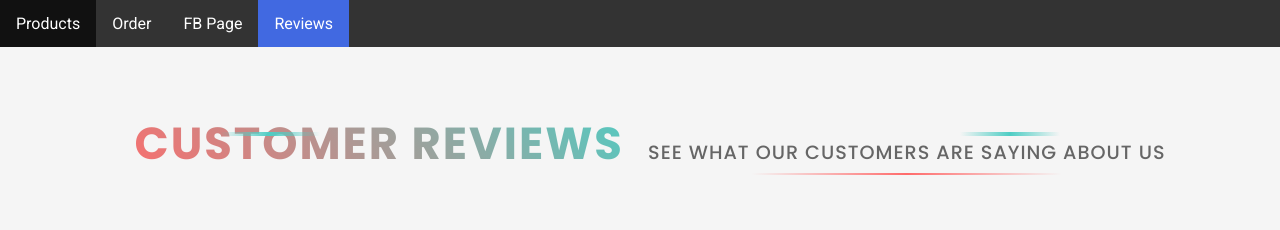
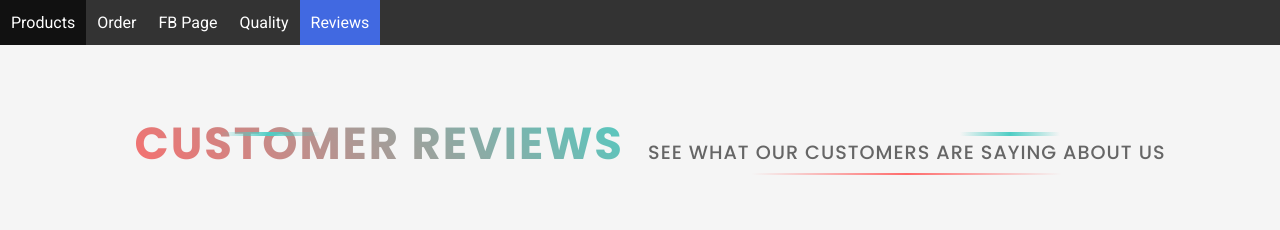
Before and after one commit to AlifKhan1911391/Emperor-s-Manga, a plain HTML site: page review.html in a window 1280 px wide. Shown: the top 230 px of the page. Drawn offline with Linux system fonts and the light colour scheme.

Commit message:
Update review.html

```diff
--- a/review.html
+++ b/review.html
@@ -69,7 +69,7 @@
             display: block;
             color: white;
             text-align: center;
-            padding: 14px 16px;
+            padding: 13px 11px;
             text-decoration: none;
             transition: background-color 0.3s;
         }
@@ -173,6 +173,7 @@
             <li><a href="index.html">Products</a></li>
             <li><a href="order.html">Order</a></li>
             <li><a href="https://www.facebook.com/share/12LCAYsnfsL/">FB Page</a></li>
+            <li><a href="quality.html">Quality</a></li>
             <li><a href="" class="activenav">Reviews</a></li>
         </ol>
     </div>
```
